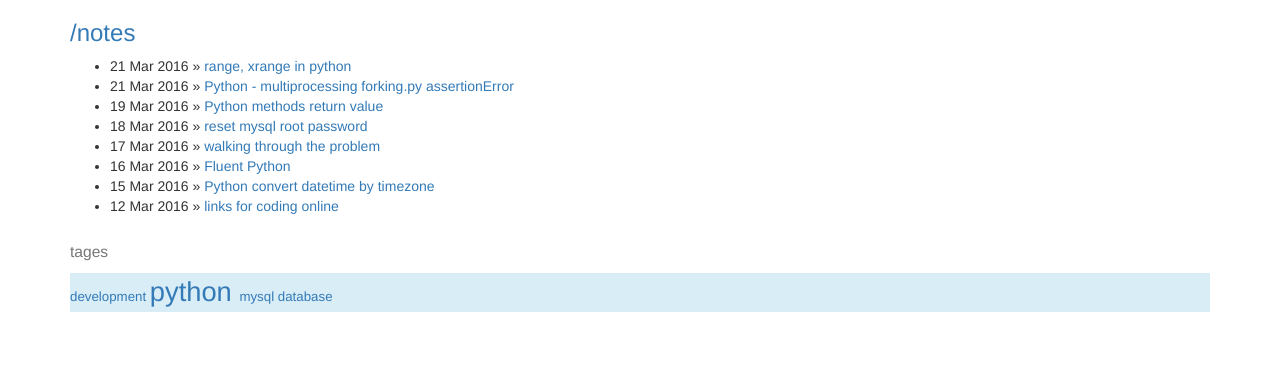
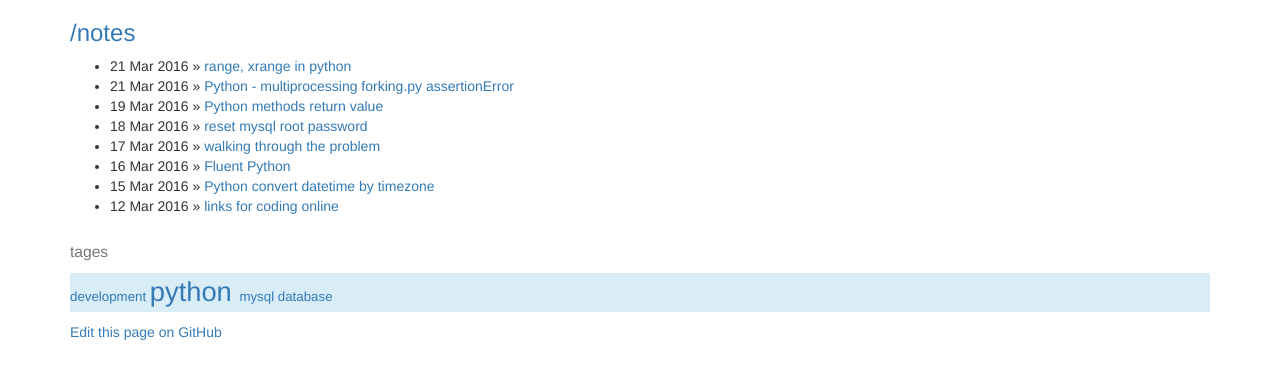
Before and after one commit to gary-liguoliang/notes, a Jekyll site: the page built from index.html, in a window 1280 px wide. Shown: the top 379 px of the page. Built offline with Jekyll 4.4.1, drawn with Linux system fonts in a browser that asks for light colours.

Commit message:
added edit link

```diff
--- a/_layouts/default.html
+++ b/_layouts/default.html
@@ -37,6 +37,11 @@
   </span>
 {% endfor %}
 </p>
+
+<a href="https://github.com/guoliang-dev/notes/edit/gh-pages/{{ page.path }}">
+Edit this page on GitHub
+</a>
+
         </div> <!-- /container -->
     </body>
 </html>
```
